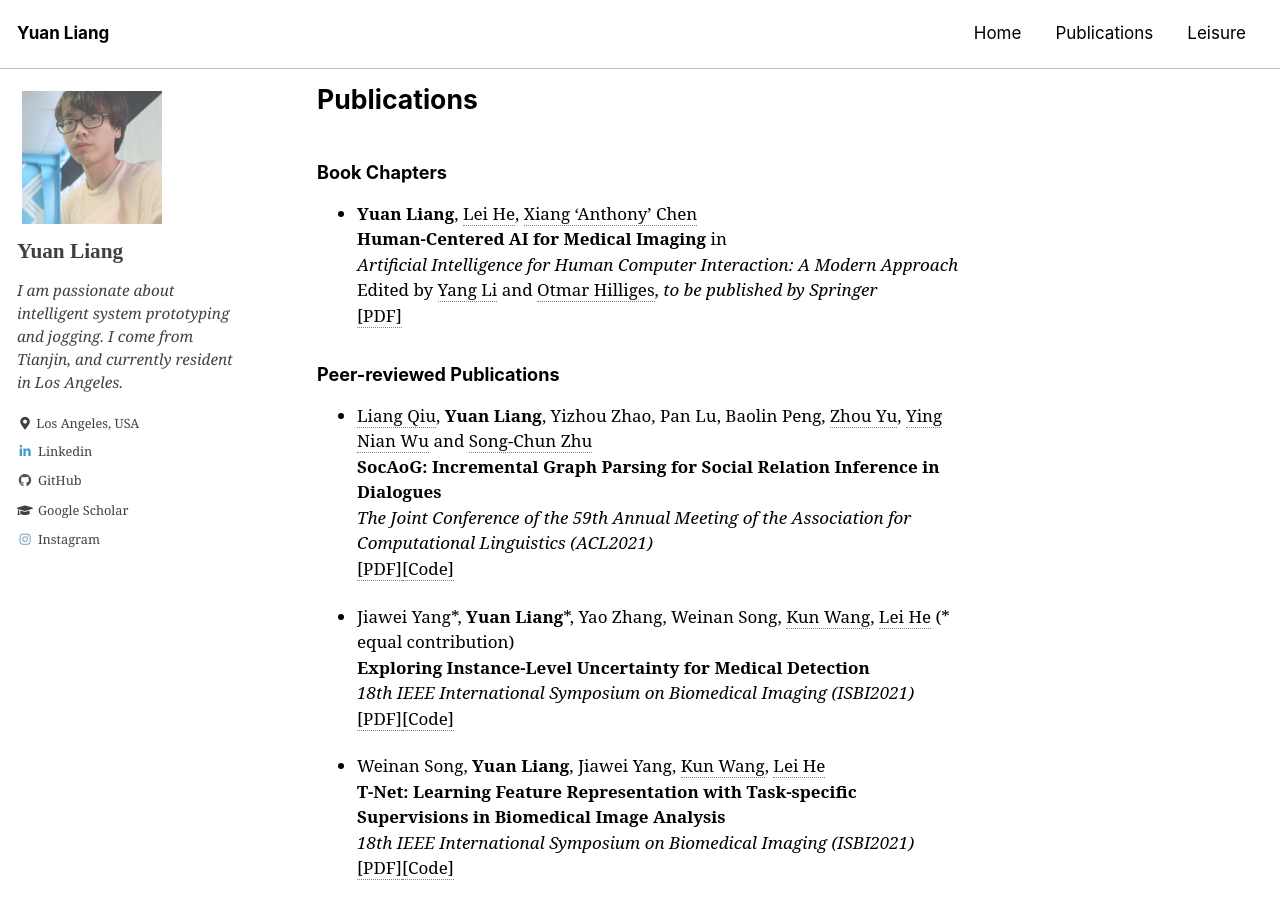
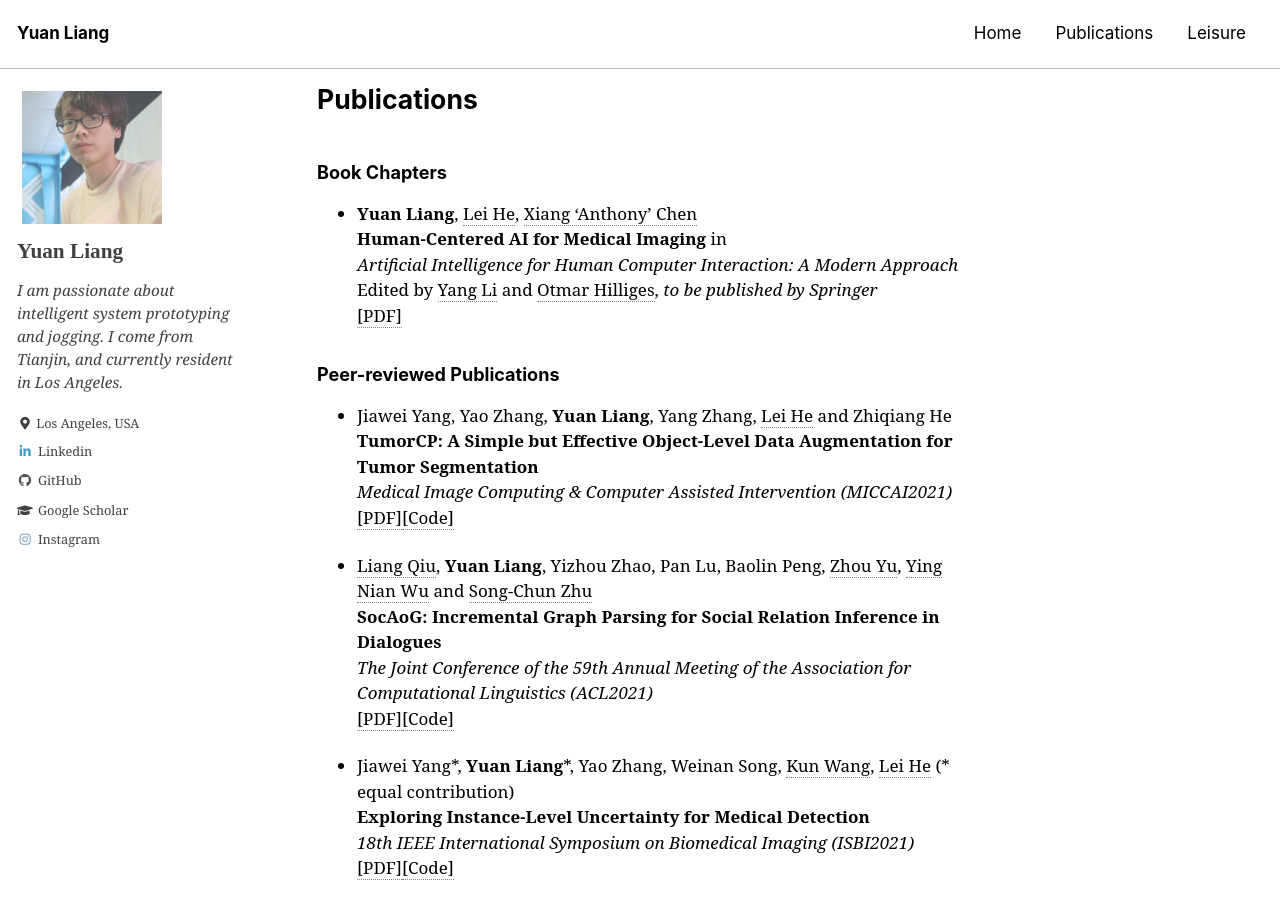
Before and after one commit to liangyuandg/liangyuandg.github.io, a Jekyll site: the page built from _pages/publications.md, in a window 1280 px wide and 900 px high. Built offline with Jekyll 4.4.1, drawn with Linux system fonts in a browser that asks for light colours; cached includes are drawn as plain includes.

Commit message:
updated miccai

```diff
--- a/_pages/publications.md
+++ b/_pages/publications.md
@@ -16,6 +16,11 @@ comments: false
   [[PDF]](https://liangyuandg.github.io/404/){:target="_blank"}
 
 #### Peer-reviewed Publications
+
++ Jiawei Yang, Yao Zhang, **Yuan Liang**, Yang Zhang, [Lei He][HL]{:target="_blank"} and Zhiqiang He\
+  **TumorCP: A Simple but Effective Object-Level Data Augmentation for Tumor Segmentation**\
+  *Medical Image Computing & Computer Assisted Intervention (MICCAI2021)*\
+  [[PDF]](https://liangyuandg.github.io/404/){:target="_blank"}[[Code]](https://liangyuandg.github.io/404/){:target="_blank"}
 
 + [Liang Qiu][QL]{:target="_blank"}, **Yuan Liang**, Yizhou Zhao, Pan Lu, Baolin Peng, [Zhou Yu][YZ]{:target="_blank"}, [Ying Nian Wu][WYN]{:target="_blank"} and [Song-Chun Zhu][ZSC]{:target="_blank"}\
   **SocAoG: Incremental Graph Parsing for Social Relation Inference in Dialogues**\
```
Also changed, not shown: _pages/news.md (+3 -0 lines), index.md (+2 -0 lines).
